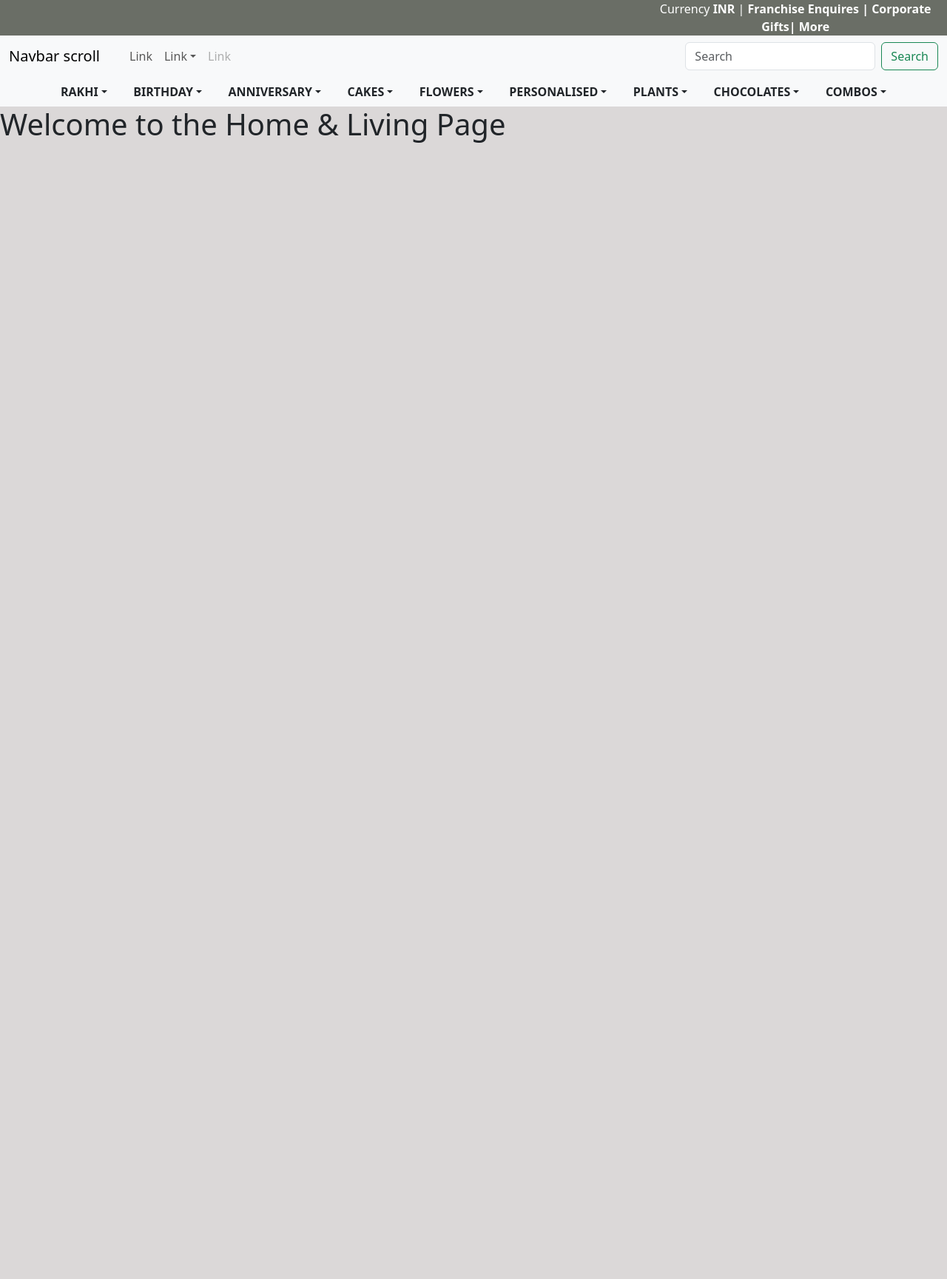
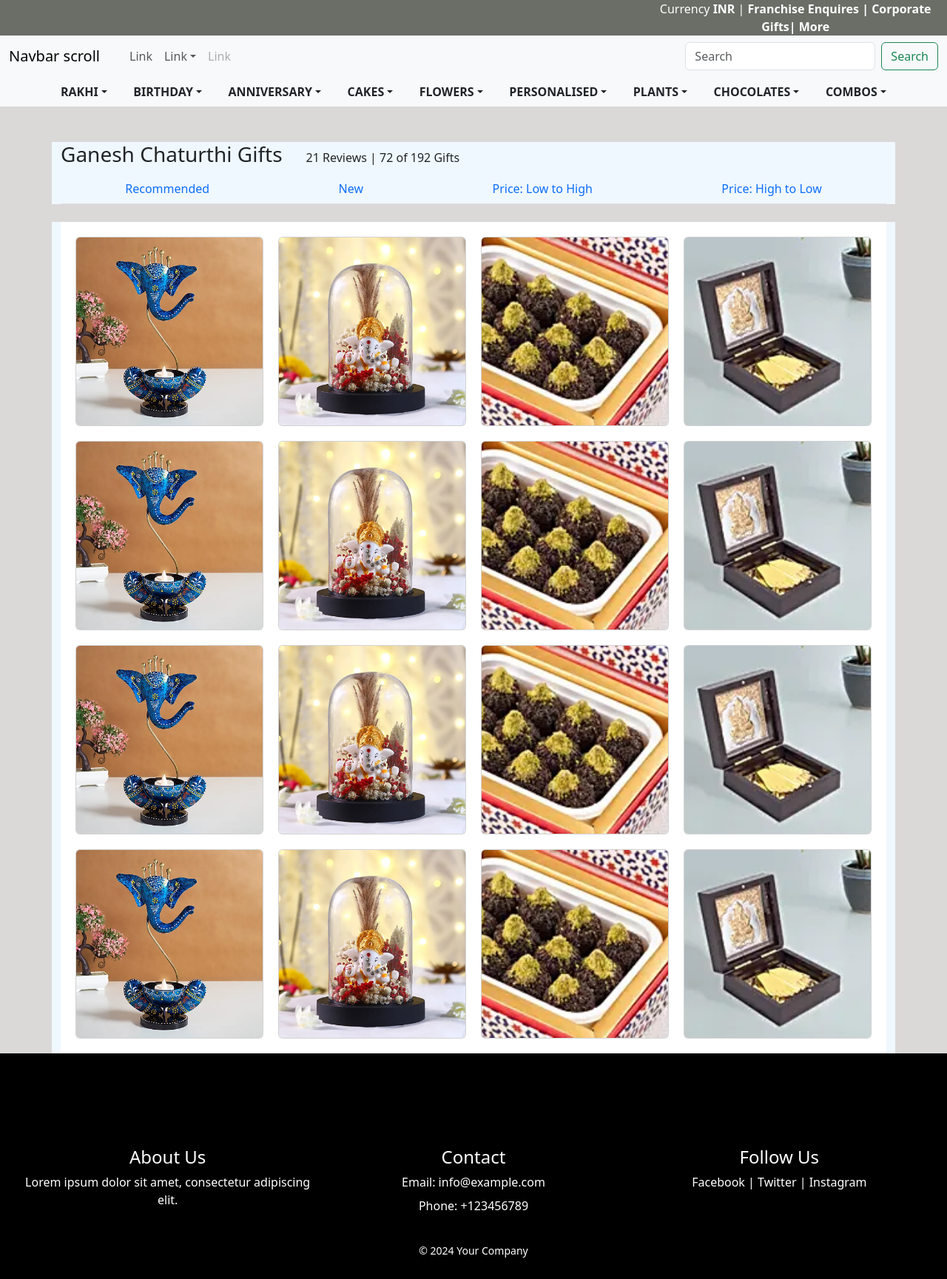
Before and after one commit to samriddhitiwary/fernNpetal, a React (Create React App) app: page /home-living in a window 1280 px wide. Shown: the whole page at 74% size. Before the commit the page ends 800 px from the top, so only its background shows below. Built offline with nearby package versions, Linux system fonts and the light colour scheme.

Commit message:
Changes Done

```diff
--- a/src/App.js
+++ b/src/App.js
@@ -25,6 +25,7 @@ import TeachersDay from './pages/TeachersDay';
 import HomeLiving from './pages/HomeLiving';
 
 import { BrowserRouter as Router, Route, Routes, useLocation } from 'react-router-dom';
+import Footer from './Components/Footer/Footer';
 
 function App() {
   return (
@@ -73,6 +74,7 @@ function MainApp() {
           <Plants />
         </>
       )}
+      <Footer/>
     </>
   );
 }
--- a/src/Components/Events/Events.js
+++ b/src/Components/Events/Events.js
@@ -46,7 +46,7 @@ const Events = () => {
                 </div>
 
                 <div className='Event_div'>
-                    <Link to="/ganesh-chaturthi">
+                    <Link to="/home-living">
                         <img src='images/Events/img6.jpg' className='Event_img' alt="Ganesh Chaturthi" />
                     </Link>
                     <p><b>Home N Living</b></p>
--- /dev/null
+++ b/src/Components/Footer/Footer.css
@@ -0,0 +1,37 @@
+.footer {
+    background-color: black;
+    color: white;
+    text-align: center;
+    padding: 20px;
+    position: relative;
+    width: 100%;
+  }
+
+  .footer-content {
+    display: flex;
+    flex-wrap: wrap;
+    justify-content: space-around;
+  }
+
+  .footer-section {
+    flex: 1;
+    min-width: 200px;
+    padding: 10px;
+  }
+
+  .footer-bottom {
+    margin-top: 20px;
+    font-size: 14px;
+  }
+
+  @media (max-width: 768px) {
+    .footer-content {
+      flex-direction: column;
+      align-items: center;
+    }
+
+    .footer-section {
+      text-align: center;
+      margin-bottom: 15px;
+    }
+  }
--- /dev/null
+++ b/src/Components/Footer/Footer.js
@@ -0,0 +1,32 @@
+import React from 'react';
+import './Footer.css';
+
+const Footer = () => {
+  return (
+    <footer className="footer">
+        <br></br><br></br>
+        <br></br>
+        <br></br>
+      <div className="footer-content">
+        <div className="footer-section">
+          <h4>About Us</h4>
+          <p>Lorem ipsum dolor sit amet, consectetur adipiscing elit.</p>
+        </div>
+        <div className="footer-section">
+          <h4>Contact</h4>
+          <p>Email: info@example.com</p>
+          <p>Phone: +123456789</p>
+        </div>
+        <div className="footer-section">
+          <h4>Follow Us</h4>
+          <p>Facebook | Twitter | Instagram</p>
+        </div>
+      </div>
+      <div className="footer-bottom">
+        <p>&copy; 2024 Your Company</p>
+      </div>
+    </footer>
+  );
+};
+
+export default Footer;
--- a/src/Components/Header/Header.css
+++ b/src/Components/Header/Header.css
@@ -1,9 +1,11 @@
-.info{
+
+.info {
   padding-left: 68%;
   color: white;
   background-color: #6a6e66;
   text-align: center;
 }
+
 .mininav {
   padding: 10px;
 }
@@ -12,21 +14,71 @@
   flex: 1;
   max-width: 25%;
 }
-.basic-nav-dropdown{
+
+.basic-nav-dropdown {
   overflow: visible !important;
 }
 
-.Item{
+.Item {
   width: 20%;
 }
-.dropdown{
+
+.dropdown {
   display: flex;
-    /* margin: 5%; */
 
 }
 
-/* .Header_sticky{
-  position: -webkit-sticky;
-  position: sticky;
-  top: 0; */
-/* } */
+
+@media (max-width: 1200px) {
+  .info {
+      padding-left: 50%;
+  }
+
+  .col-md-3 {
+      max-width: 33.33%;
+  }
+
+  .Item {
+      width: 25%;
+  }
+}
+
+@media (max-width: 992px) {
+  .info {
+      padding-left: 30%;
+  }
+
+  .col-md-3 {
+      max-width: 50%;
+  }
+
+  .Item {
+      width: 33.33%;
+  }
+}
+
+@media (max-width: 768px) {
+  .info {
+      padding-left: 10%;
+      font-size: 14px;
+  }
+
+  .col-md-3 {
+      max-width: 100%;
+  }
+
+  .Item {
+      width: 50%;
+  }
+}
+
+@media (max-width: 576px) {
+  .info {
+      padding-left: 5%;
+      font-size: 12px;
+  }
+
+  .Item {
+      width: 100%;
+  }
+}
--- a/src/pages/HomeLiving.js
+++ b/src/pages/HomeLiving.js
@@ -1,9 +1,77 @@
 import React from 'react';
+import { Container } from 'react-bootstrap';
+import Nav from 'react-bootstrap/Nav';
+
 
 const HomeLiving = () => {
+  const cards = [
+    { images: ['images/Birthday/i1/a1.webp', 'images/Birthday/i1/a2.webp', 'images/Birthday/i1/a3.webp', 'images/Birthday/i1/a4.webp'] },
+    { images: ['images/Birthday/i2/b1.webp', 'images/Birthday/i2/b2.webp', 'images/Birthday/i2/b3.webp', 'images/Birthday/i2/b4.webp'] },
+    { images: ['images/Birthday/i3/a1.webp', 'images/Birthday/i3/a2.webp', 'images/Birthday/i3/a3.webp', 'images/Birthday/i3/a4.webp'] },
+    { images: ['images/Birthday/i4/a1.webp', 'images/Birthday/i4/a2.webp', 'images/Birthday/i4/a3.webp', 'images/Birthday/i4/a4.webp'] },
+
+    { images: ['images/Birthday/i1/a1.webp', 'images/Birthday/i1/a2.webp', 'images/Birthday/i1/a3.webp', 'images/Birthday/i1/a4.webp'] },
+    { images: ['images/Birthday/i2/b1.webp', 'images/Birthday/i2/b2.webp', 'images/Birthday/i2/b3.webp', 'images/Birthday/i2/b4.webp'] },
+    { images: ['images/Birthday/i3/a1.webp', 'images/Birthday/i3/a2.webp', 'images/Birthday/i3/a3.webp', 'images/Birthday/i3/a4.webp'] },
+    { images: ['images/Birthday/i4/a1.webp', 'images/Birthday/i4/a2.webp', 'images/Birthday/i4/a3.webp', 'images/Birthday/i4/a4.webp'] },
+
+    { images: ['images/Birthday/i1/a1.webp', 'images/Birthday/i1/a2.webp', 'images/Birthday/i1/a3.webp', 'images/Birthday/i1/a4.webp'] },
+    { images: ['images/Birthday/i2/b1.webp', 'images/Birthday/i2/b2.webp', 'images/Birthday/i2/b3.webp', 'images/Birthday/i2/b4.webp'] },
+    { images: ['images/Birthday/i3/a1.webp', 'images/Birthday/i3/a2.webp', 'images/Birthday/i3/a3.webp', 'images/Birthday/i3/a4.webp'] },
+    { images: ['images/Birthday/i4/a1.webp', 'images/Birthday/i4/a2.webp', 'images/Birthday/i4/a3.webp', 'images/Birthday/i4/a4.webp'] },
+
+    { images: ['images/Birthday/i1/a1.webp', 'images/Birthday/i1/a2.webp', 'images/Birthday/i1/a3.webp', 'images/Birthday/i1/a4.webp'] },
+    { images: ['images/Birthday/i2/b1.webp', 'images/Birthday/i2/b2.webp', 'images/Birthday/i2/b3.webp', 'images/Birthday/i2/b4.webp'] },
+    { images: ['images/Birthday/i3/a1.webp', 'images/Birthday/i3/a2.webp', 'images/Birthday/i3/a3.webp', 'images/Birthday/i3/a4.webp'] },
+    { images: ['images/Birthday/i4/a1.webp', 'images/Birthday/i4/a2.webp', 'images/Birthday/i4/a3.webp', 'images/Birthday/i4/a4.webp'] },
+
+  ];
+
   return (
     <div>
-      <h1>Welcome to the Home & Living Page</h1>
+      <br /><br />
+      <Container className='Birthday_Container'>
+        <div>
+          <h3 style={{ display: 'inline-block' }}>Ganesh Chaturthi Gifts</h3>
+          <p style={{ display: 'inline-block', marginLeft: '2rem' }}>21 Reviews  |  72 of 192 Gifts</p>
+
+          <Nav fill variant="tabs" defaultActiveKey="/">
+            <Nav.Item>
+              <Nav.Link href="/home">Recommended</Nav.Link>
+            </Nav.Item>
+            <Nav.Item>
+              <Nav.Link eventKey="link-1">New</Nav.Link>
+            </Nav.Item>
+            <Nav.Item>
+              <Nav.Link eventKey="link-2">Price: Low to High</Nav.Link>
+            </Nav.Item>
+            <Nav.Item>
+              <Nav.Link eventKey="link-2">Price: High to Low</Nav.Link>
+            </Nav.Item>
+          </Nav>
+        </div>
+      </Container>
+
+      <br></br>
+
+      <Container className='Birthday_Container'>
+        <div className="grid-container">
+          {cards.map((card, index) => (
+            <div key={index} className="card">
+              <div className="image-container">
+                {card.images.map((img, imgIndex) => (
+                  <img
+                    key={imgIndex}
+                    src={img}
+                    alt={`Card ${index + 1} - Image ${imgIndex + 1}`}
+                    className={`image ${imgIndex === 0 ? 'active' : ''}`}
+                  />
+                ))}
+              </div>
+            </div>
+          ))}
+        </div>
+      </Container>
     </div>
   );
 }
```
Lines whose indentation alone changed are shown as unchanged.
